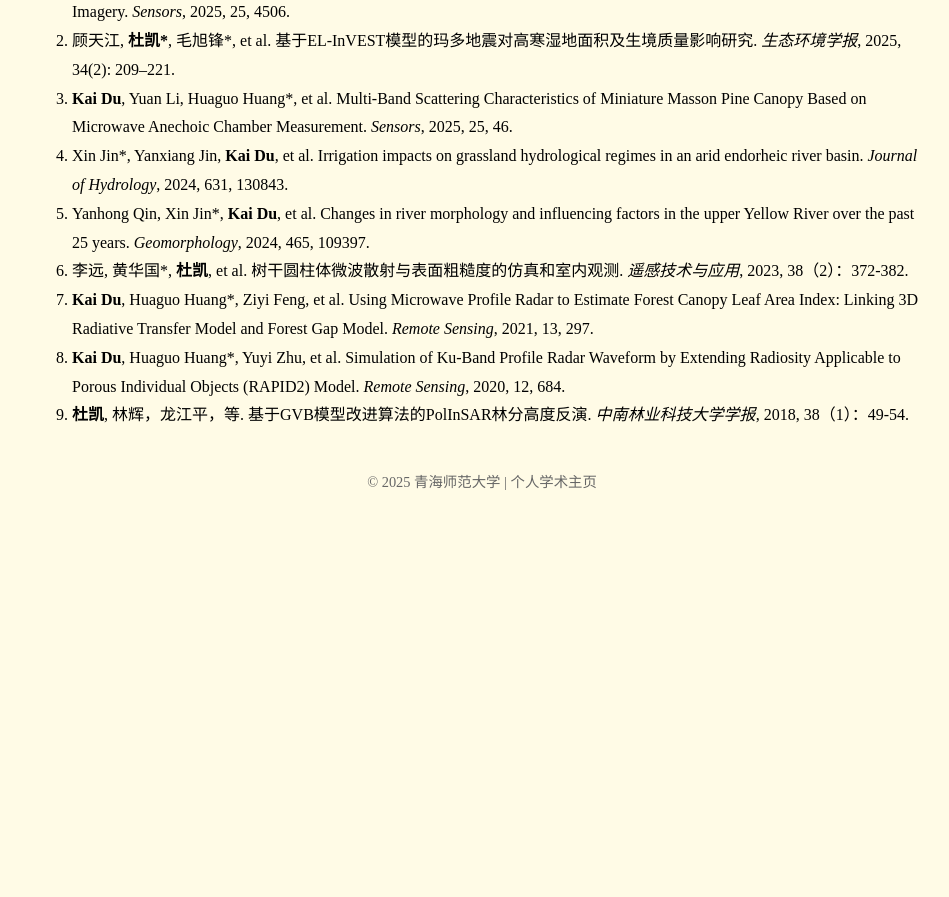
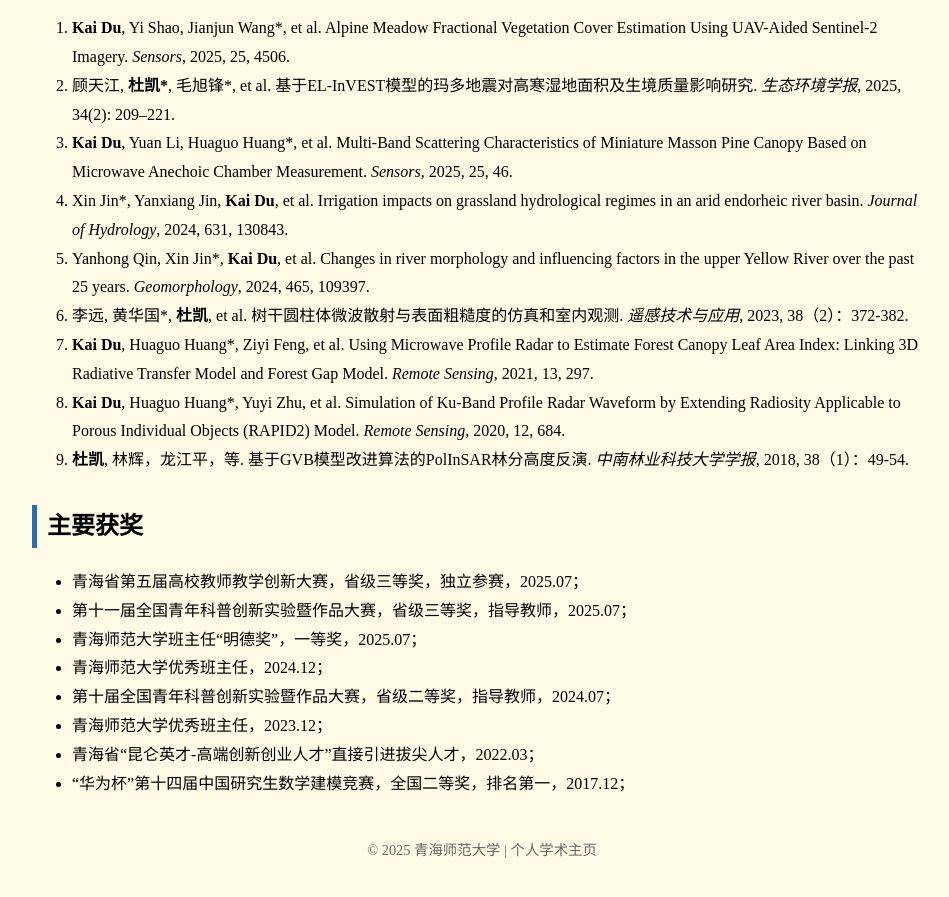
Before and after one commit to KaiDu-SmartForestry/KaiDu-SmartForestry.github.io, a plain HTML site: page index.html in a window 1280 px wide. Shown: the part 1081-1978 px from the top of the page, without its empty margins (158-1107 px from the left). Before the commit the page ends 1612 px from the top, so only its background shows below. Drawn offline with Linux system fonts and the light colour scheme.

Commit message:
Update index.html

```diff
--- a/index.html
+++ b/index.html
@@ -16,6 +16,7 @@
         <h1>杜凯 副教授</h1>
         <p>青海师范大学 地理科学学院</p>
         <p>招生专业：地图学与地理信息系统</p>
+        <p>联系方式：593746682@qq.com</p>
     </div>
 </header>
 
@@ -108,6 +109,20 @@
     <p style="font-size: 0.9em;"</p>
 </section>
 
+<section>
+    <h2>主要获奖</h2>
+    <ul>
+        <li>青海省第五届高校教师教学创新大赛，省级三等奖，独立参赛，2025.07；</li>
+        <li>第十一届全国青年科普创新实验暨作品大赛，省级三等奖，指导教师，2025.07；</li>
+        <li>青海师范大学班主任“明德奖”，一等奖，2025.07；</li>
+        <li>青海师范大学优秀班主任，2024.12；</li>
+        <li>第十届全国青年科普创新实验暨作品大赛，省级二等奖，指导教师，2024.07；</li>
+        <li>青海师范大学优秀班主任，2023.12；</li>
+        <li>青海省“昆仑英才-高端创新创业人才”直接引进拔尖人才，2022.03；</li>
+        <li>“华为杯”第十四届中国研究生数学建模竞赛，全国二等奖，排名第一，2017.12；</li>
+    </ul>
+</section>
+
 <footer>
     <p>© 2025 青海师范大学 | 个人学术主页</p>
 </footer>
```
